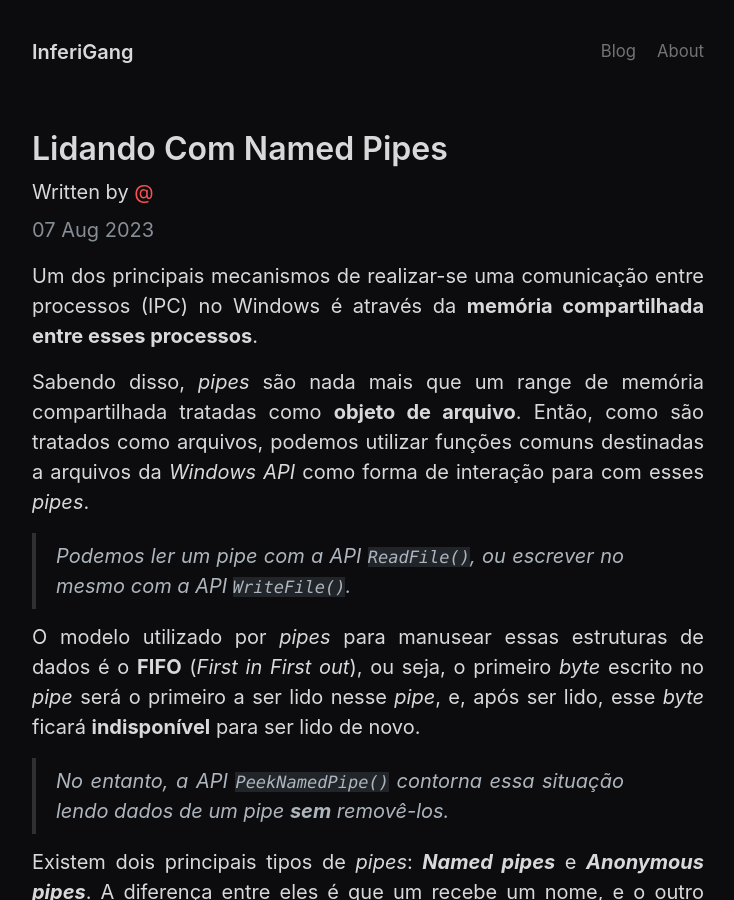
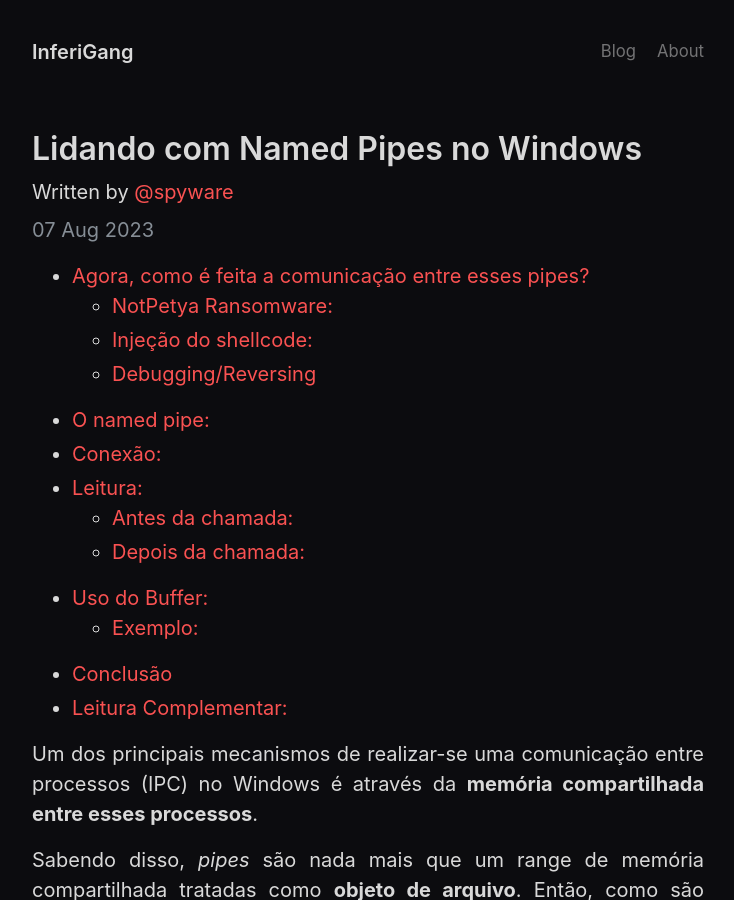
Before and after one commit to inferigang/inferigang.github.io, a Jekyll site: the page built from _posts/2023-08-07-lidando-com-named-pipes.md, in a window 1280 px wide and 900 px high. Shown: the whole window, without its empty margins (272-1006 px from the left). Built offline with Jekyll 4.4.1, drawn with Linux system fonts in a browser that asks for light colours; our own code applies the rules of GitHub Pages for plain Markdown files; the table of contents is made by our own code.

Commit message:
Update 2023-08-07-lidando-com-named-pipes.md

````diff
--- a/_posts/2023-08-07-lidando-com-named-pipes.md
+++ b/_posts/2023-08-07-lidando-com-named-pipes.md
@@ -1,3 +1,12 @@
+---
+layout: post
+title: Lidando com Named Pipes no Windows
+author: spyware
+image: /assets/banners/lidando_com_named.png
+description: "Uma breve introdução sobre como malwares utilizam desse mecanismo de IPC do sistema Windows."
+toc: true
+---
+
 Um dos principais mecanismos de realizar-se uma comunicação entre processos (IPC) no Windows é através da **memória compartilhada entre esses processos**.
 
 Sabendo disso, _pipes_ são nada mais que um range de memória compartilhada tratadas como **objeto de arquivo**. Então, como são tratados como arquivos, podemos utilizar funções comuns destinadas a arquivos da _Windows API_ como forma de interação para com esses _pipes_.
@@ -13,7 +22,7 @@ Existem dois principais tipos de _pipes_: **_Named pipes_** e **_Anonymous pipes
 Neste artigo, vamos focar principalmente nos _named pipes_, porém alguns conceitos explicados aqui também servem para _anonymous pipes_.
 
 Um _named pipe_ funciona através de um modelo `client-server`, onde há o _named pipe_ servidor e diversos _named pipes_ clientes. Todas as instâncias de um _named pipe_ específico **devem compartilhar o mesmo nome**, porém cada instância tem seu próprio _buffer_, _handle_ e canal de comunicação.
-#### Agora, como é feita a comunicação entre esses pipes?
+# Agora, como é feita a comunicação entre esses pipes?
 
 Sabendo que esse mecanismos utiliza do modelo `client-server`, _named pipes_ podem adotar duas formas de comunicação: _half-duplex_ (HDX) ou _full-duplex_ (FDX). No HDX, o cliente abre um canal onde pode escrever dados no servidor, sem resposta do servidor. Já no FDX, um canal de duas-mãos é aberto, possibilitando a escrita de ambos os lados.
 
@@ -121,7 +130,7 @@ Checando os argumentos passados a _API_, vemos que:
 Estendendo a análise, percebemos que todo esse algoritmo trata-se de um **loop**, onde são passadas diversas _APIs_ a esse `jmp eax`. Então vamos continuando a execução até parar na instrução `jmp eax` de novo.
 
 O segundo hit do breakpoint já fica **interessantíssimo**, é uma chamada a API `CreateNamedPipe()`, tema principal deste artigo.
-#### O named pipe:
+# O named pipe:
 
 Vendo os argumento passados à _API_, encontramos o nome do _named pipe_ criado pelo _shellcode_, sendo ele:  `\\\\.\\pipe\\status_b5ba`.
 
@@ -142,7 +151,7 @@ Porém agora temos um problema. Após essa chamada, não temos mais hits no noss
 De acordo com a documentação da _Microsoft_, caso o parâmetro `hNamedPipe` da _API_ `ConnectNamedPipe()` **não** for aberto com a flag `FILE_FLAG_OVERLAPPED` (O que é o nosso caso), a função **não retornará até receber uma conexão ou um erro ocorrer**.
 
 Sabendo disso, podemos **inferir** que o _shellcode_ está esperando uma conexão no _named pipe_ que o mesmo criou. E como prosseguimos a análise? Simples! Nos **conectamos** a esse _named pipe_!
-#### Conexão:
+# Conexão:
 
 O intuito agora é nos conectarmos a esse _named pipe_ através da função `CallNamedPipeA()`. Para realizarmos essa conexão um simples código em C será o suficiente.
 
@@ -166,17 +175,17 @@ int main (void) {
 ```
 
 > _Não esqueça de rodar o programa com os **mesmos níveis de privilégios** que o shellcode congelado no debugger_.
-#### Leitura:
+# Leitura:
 
 Após a conexão ser feita, vemos que o _shellcode_ resume sua execução, hitando novamente o breakpoint na instrução `jmp eax`, mas dessa vez, chamando a _API_ `ReadFile()` (_Utilizada também para ler o conteúdo desse named pipe, como dito anteriormente_).
 
 A `ReadFile()`, por sua vez, lê os **0004** primeiros _bytes_ do _buffer_ desse _named pipe_ no endereço `0x00FFFAE0`, podemos confirmar essa leitura seguindo esse endereço no _dump_.
 
-##### Antes da chamada:
+## Antes da chamada:
 
 <img src="/assets/img/pipe_before_call.png">
 
-##### Depois da chamada:
+## Depois da chamada:
 
 <img src="/assets/img/pipe_after_Call.png">
 
@@ -194,7 +203,7 @@ Porém, essa chamada serve para **ler o resto do _buffer_ contido no _named pipe
 
 > _Uma terceira chamada a essa API é realizada, lendo mais 2000 bytes._
 
-#### Uso do Buffer:
+# Uso do Buffer:
 
 Agora precisamos entender como é utilizado esse _buffer_. Para isso utilizaremos _hardwares breakpoints_ no **acesso** (escrita ou leitura) desses _bytes_ vindo de qualquer fonte externa.
 
@@ -214,7 +223,7 @@ Olhando o _disassemble_ desse _breakpoint_, vemos que: caso `ecx` for igual a `e
 
 Então, caso `ecx` (ABCD em _LE_) for igual ao tamanho do parâmetro passado em `nInBufferSize` (_0004_ em _LE_), o `jmp` ocorreria para [esp+10] ("_EFGH_" (_segunda metade do shellcode_)), executando qualquer coisa que estiver nesse endereço.
 
-##### Exemplo:
+## Exemplo:
 
 ```c
 #include <windows.h>
@@ -238,7 +247,7 @@ int main (void) {
 ```
 
 Onde, seriam comparados os primeiros `\x04\x00\x00\x00` (`nInBufferSize`) e, caso fossem iguais, executaria o código contido a partir de `\x6e\x2f\x73\x68...`.
-#### Conclusão
+# Conclusão
 
 Concluímos que: O binário inicial (_shellcode_) realiza uma **injeção de código através do buffer de um _named pipe_**. Esperando que o tamanho do _shellcode_ seja definido nos primeiros parâmetro `nInBufferSize`. Sendo assim, o trabalho é distribuído entre dois binários, um injetando o código, e o outro guardando o código a ser injetado.
 
@@ -248,7 +257,7 @@ E é isso por enquanto pessoal, espero que tenham gostado. Uma ótima semana!
 
 <img src="/assets/img/pipe_tonton.gif">
 
-### Leitura Complementar:
+# Leitura Complementar:
 
 - [Identifying Named Pipe Impersonation and Other Malicious Privilege Escalation Techniques (securityintelligence.com)](https://securityintelligence.com/identifying-named-pipe-impersonation-and-other-malicious-privilege-escalation-techniques/)
 
````
